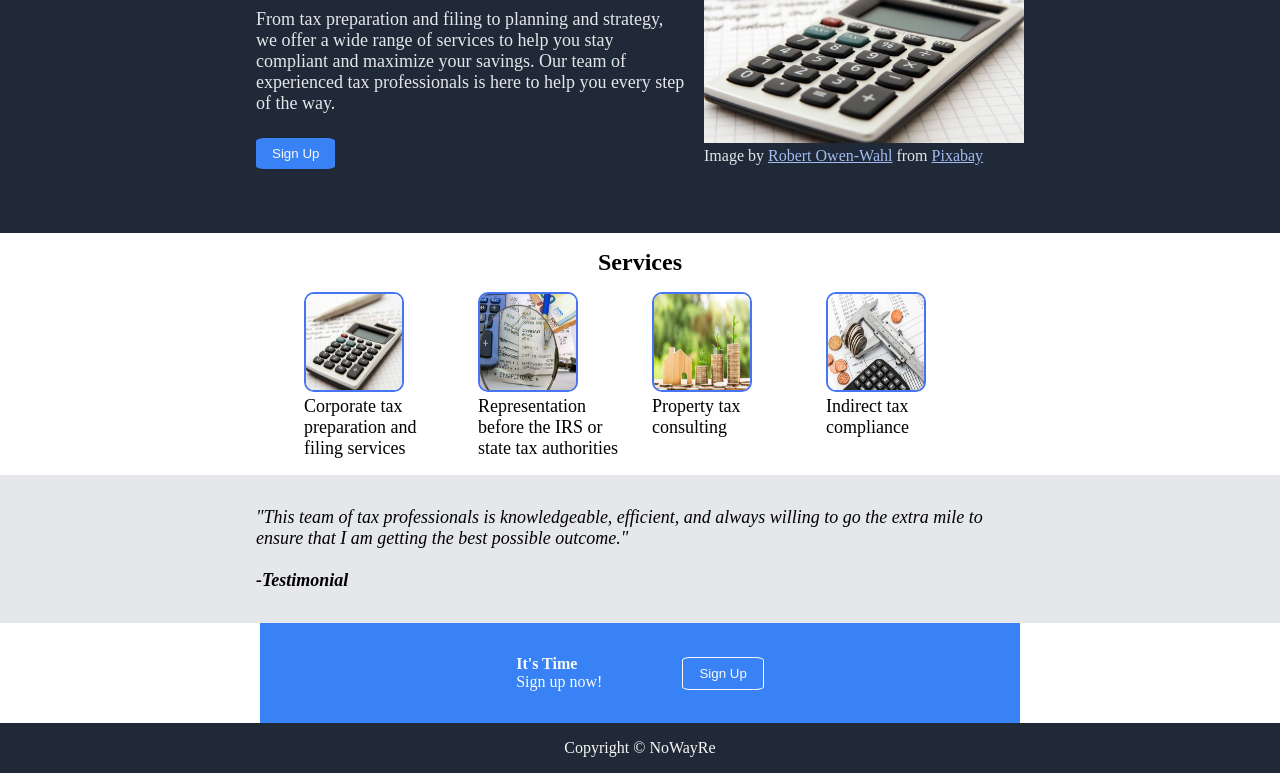
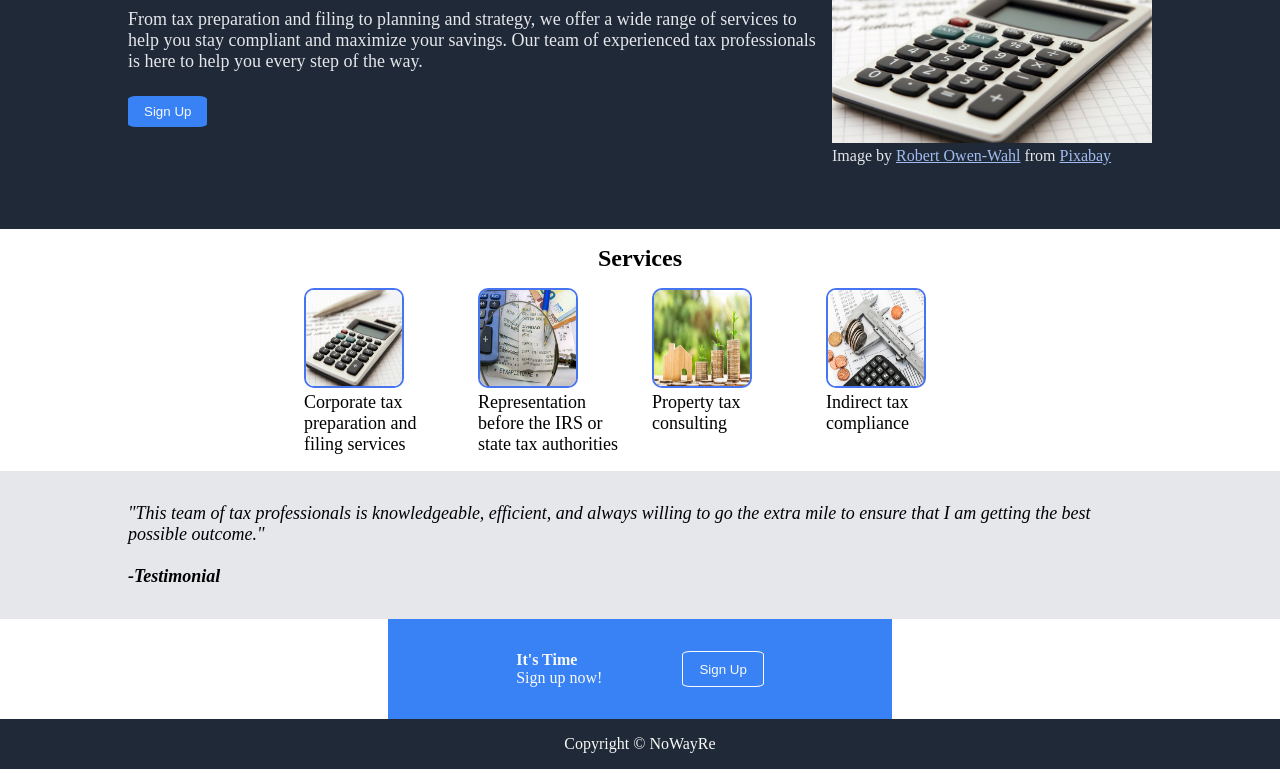
Before and after one commit to NoWayRe/Landing_Page, a plain HTML site: page index.html in a window 1280 px wide. Shown: the part 160-933 px from the top of the page. Drawn offline with Linux system fonts and the light colour scheme.

Commit message:
Update call to action style

```diff
--- a/style.css
+++ b/style.css
@@ -1,6 +1,11 @@
 * {
     margin: 0;
     box-sizing: border-box;
+}
+
+html, body {
+    height: 100%;
+    min-height: 100%;
 }
 
 body {
@@ -12,7 +17,7 @@ body {
 
 
 header, footer {
-    padding: 1rem 20% 1rem 20%;
+    padding: 1rem 10% 1rem 10%;
     background-color: #1F2937;
 }
 
@@ -97,7 +102,7 @@ h2 {
 }
 
 .quote p{
-    padding: 2rem 20% 2rem 20%;
+    padding: 2rem 10%;
     font-size: 18px;
     font-style: italic;
     font-weight: light;
@@ -116,8 +121,7 @@ h2 {
     color: #F9FAF8;
     display: flex;
     justify-content: space-around;
-    align-items: center;
-    padding: 2rem 20%;
+    padding: 2rem 10%;
     gap: 5rem;
 
 
```
